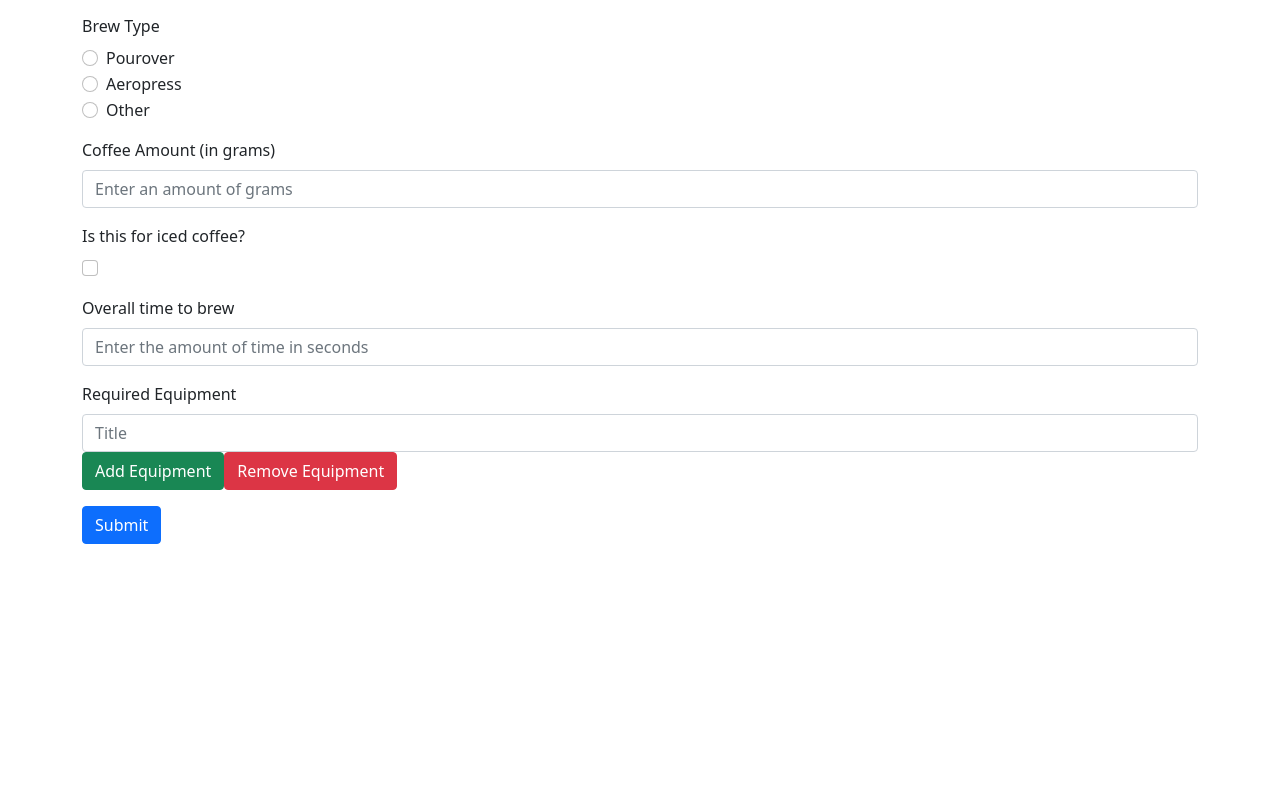
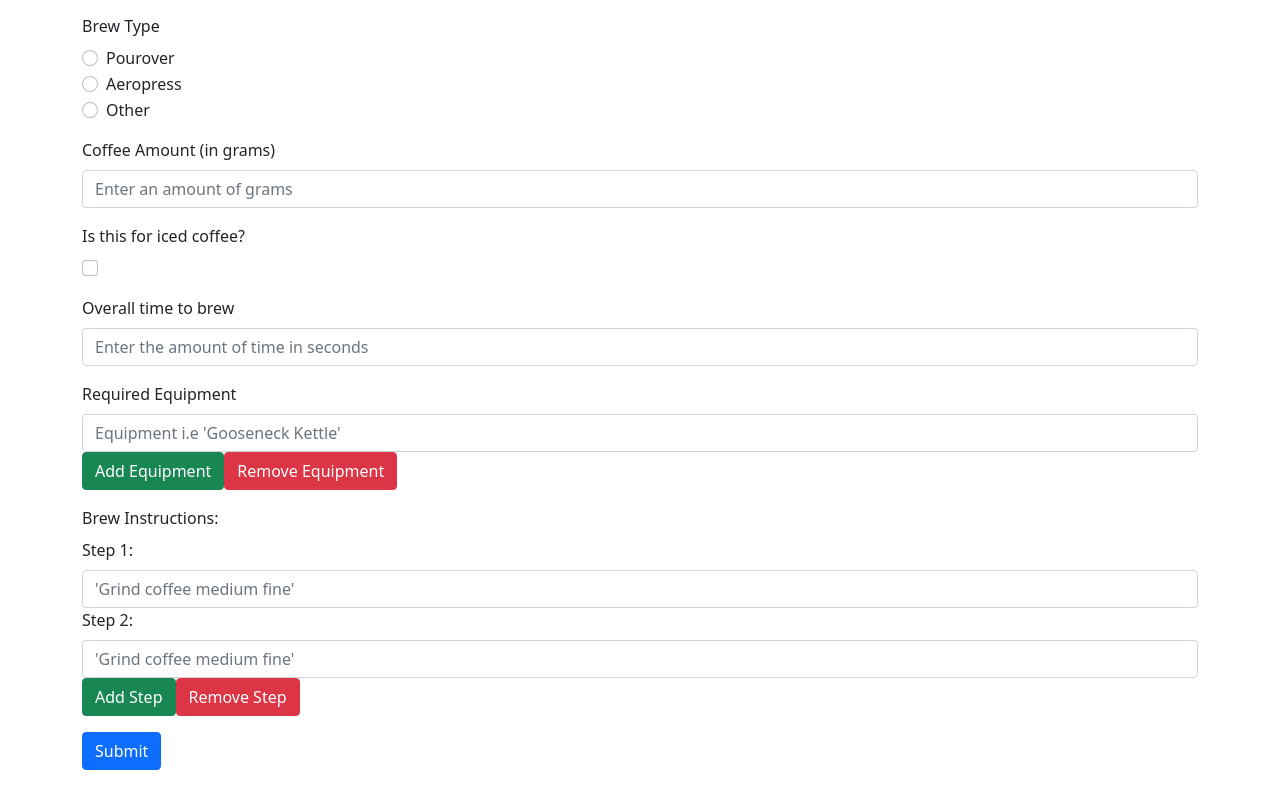
Before and after one commit to harrisongerst/brewSchool-frontend, a React (Create React App) app: page /create in a window 1280 px wide. Shown: the part 310-1096 px from the top of the page. Before the commit the page ends 870 px from the top, so only its background shows below. Built offline with nearby package versions, Linux system fonts and the light colour scheme.

Commit message:
implement dynamic form functionality for brew instructions field

```diff
--- a/src/pages/Create.js
+++ b/src/pages/Create.js
@@ -9,7 +9,7 @@ import React from 'react'
 export default function Create(props) {
 
   const [equipmentInputs, setEquipmentInputs] = useState([1]);
-  const [stepInputs, setStepInputs] = useState([1,2,3]);
+  const [stepInputs, setStepInputs] = useState([1,2]);
   const [newForm, setNewForm] = useState({
     title: "",
     description: "",
@@ -40,12 +40,16 @@ export default function Create(props) {
 
   function addStepInput(e) {
     e.preventDefault();
-
+    stepInputs.length < 10
+    ? setStepInputs([...stepInputs, stepInputs[stepInputs.length-1]+1])
+    : setStepInputs([...stepInputs])
   }
 
   function removeStepInput(e) {
     e.preventDefault();
-
+    stepInputs.length > 2
+    ? setStepInputs(stepInputs.slice(0, stepInputs.length -1))
+    : setStepInputs([...stepInputs])
   }
 
   return (
@@ -89,10 +93,20 @@ export default function Create(props) {
         <Form.Label>Required Equipment</Form.Label>
         {equipmentInputs.map(equipNum =>(
           <React.Fragment key={equipNum}>
-            <Form.Control type="text" placeholder="Title" />
+            <Form.Control type="text" placeholder="Equipment i.e 'Gooseneck Kettle'" />
           </React.Fragment>
         ))}
         <Button variant="success" onClick={(e) => addEquipmentInput(e)} >Add Equipment</Button><Button onClick={(e) => removeEquipmentInput(e)} variant="danger">Remove Equipment</Button>
+        </Form.Group>
+        <Form.Label>Brew Instructions:</Form.Label>
+        <Form.Group className="mb-3">
+        {stepInputs.map(stepNum =>(
+          <React.Fragment key={stepNum}>
+            <Form.Label>Step {stepNum}:</Form.Label>
+            <Form.Control type="text" placeholder="'Grind coffee medium fine'" />
+          </React.Fragment>
+        ))}
+        <Button variant="success" onClick={(e) => addStepInput(e)} >Add Step</Button><Button onClick={(e) => removeStepInput(e)} variant="danger">Remove Step</Button>
         </Form.Group>
         <Button variant="primary" type="submit">
           Submit
```
